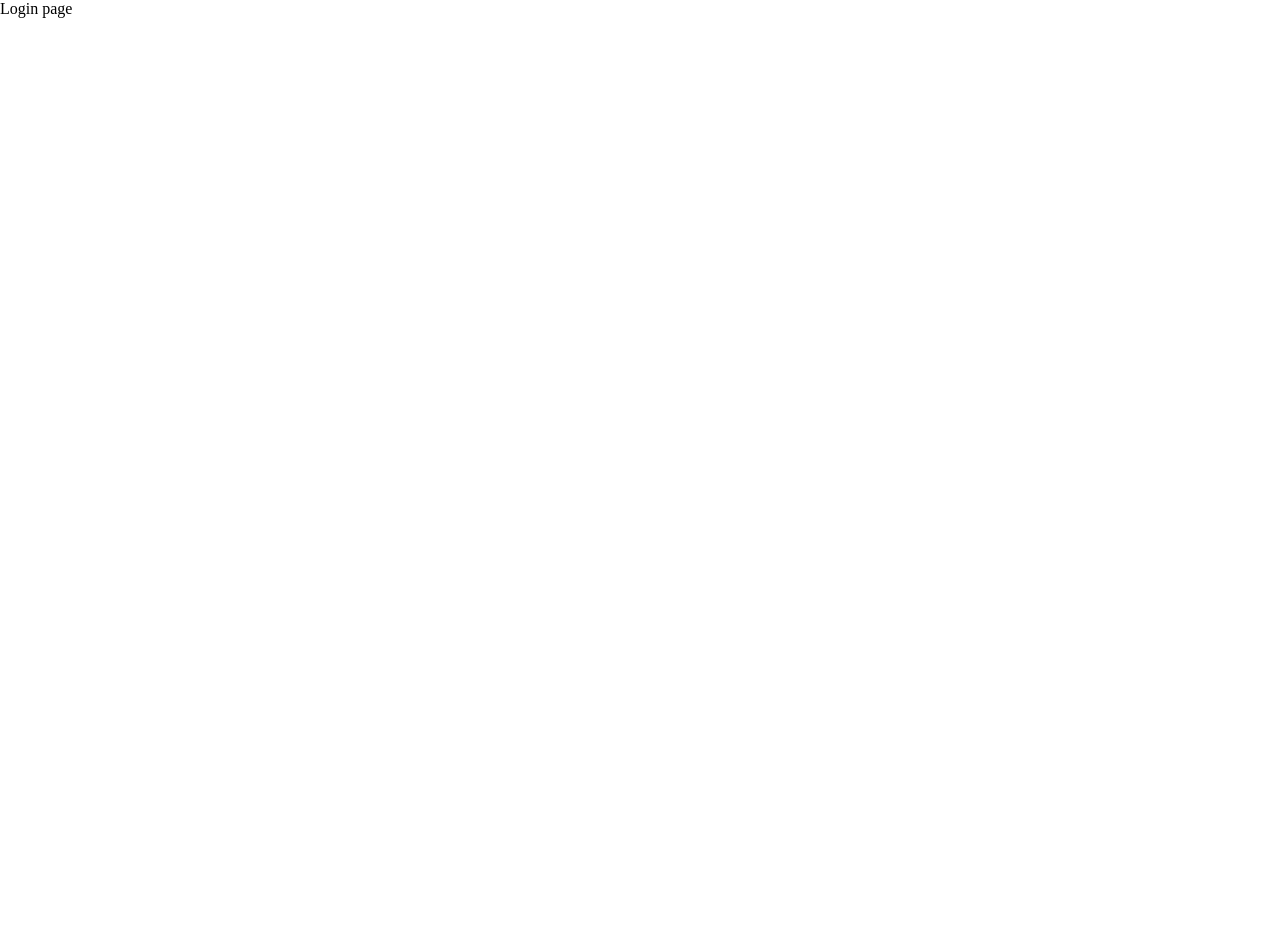
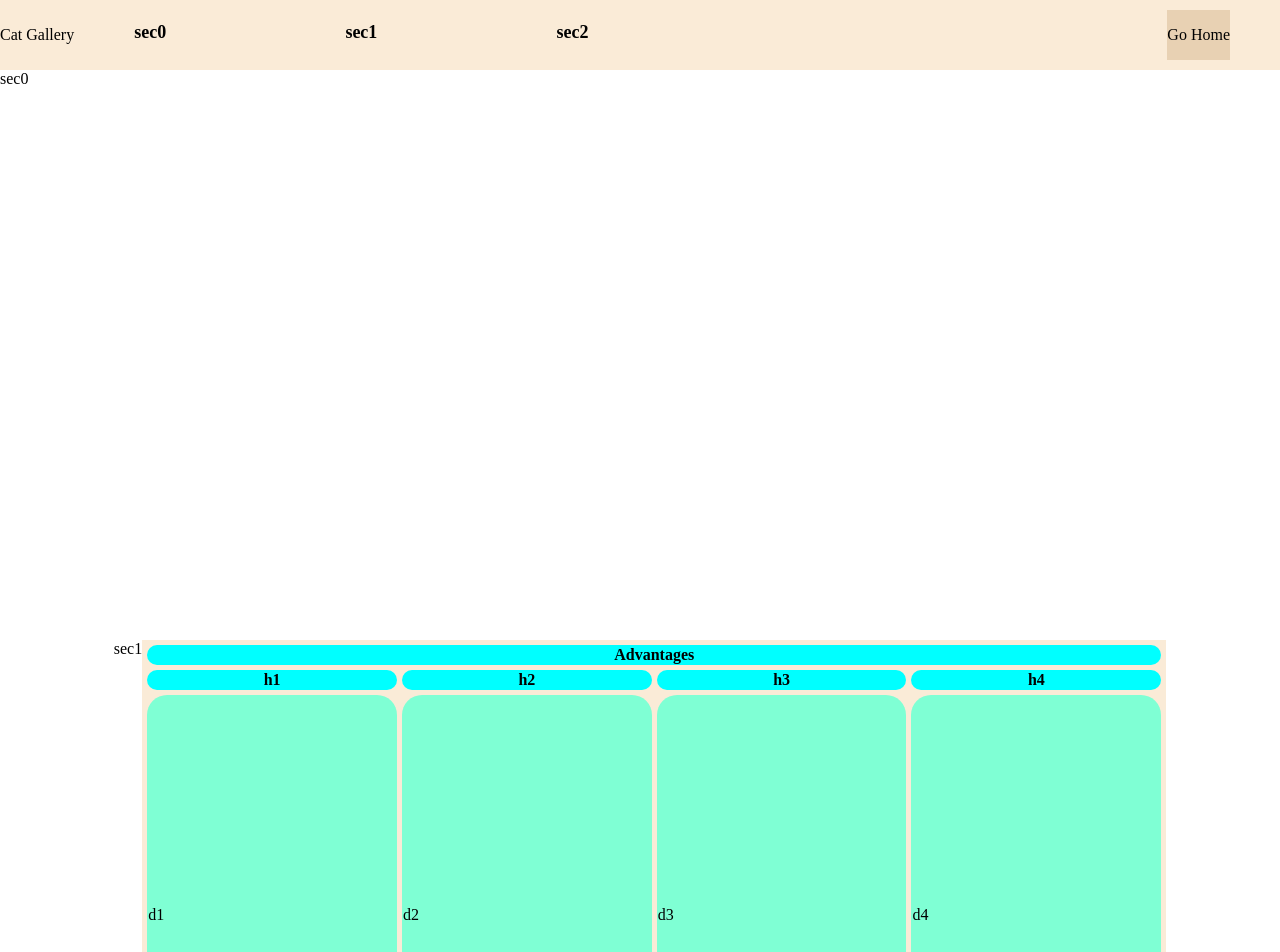
Before and after one commit to Ayohinliveaid/Vue3Project, a Vue app: page /login in a window 1280 px wide. Shown: the top 952 px of the page. Before the commit the page ends 800 px from the top, so only its background shows below. Built offline with nearby package versions, Linux system fonts and the light colour scheme.

Commit message:
Intro page

```diff
--- a/router/index.js
+++ b/router/index.js
@@ -4,7 +4,7 @@ import Login from '/src/views/Login.vue'
 
 const routes = [
     {
-        path: '',
+        path: '/',
         name: 'home',
         component: Home,
     },
--- a/src/views/Login.vue
+++ b/src/views/Login.vue
@@ -1,13 +1,43 @@
 <template lang="">
-    <div>
-        Login page
-
+    <header class=header>
+        <!-- <img src=""  alt="LOGO"/> -->
+          Cat Gallery
+            <ul>
+                <li><a href="#sec0">sec0</a></li>
+                <li><a href="#sec1">sec1</a></li>
+                <li><a href="#sec2">sec2</a></li>
+            </ul>
+        <router-link to="/" class="routerLink">Go Home</router-link>
+    </header>
+    <div></div>
+    <div id="sec0" class="sec0">sec0</div>
+    <div id="sec1" class="sec1">sec1
+        <table class="table" cellspacing="5">
+            <thead>
+                <tr>
+                    <th colspan=4><div>Advantages</div></th>
+                </tr>
+                <tr>
+                    <th><div>h1</div></th>
+                    <th><div>h2</div></th>
+                    <th><div>h3</div></th>
+                    <th><div>h4</div></th>
+                </tr>
+            </thead>
+            <tbody>
+                <tr>
+                    <td><div>d1</div></td>
+                    <td><div>d2</div></td>
+                    <td><div>d3</div></td>
+                    <td><div>d4</div></td>
+                </tr>
+            </tbody>
+        </table>
 
     </div>
+    <div id="sec2" class="sec2">sec2</div>
+</template>
 
-
-
-</template>
 <script>
 export default {
     name: "Login"
@@ -17,5 +47,92 @@ export default {
 </script>
 
 <style>
+.header {
+    background-color: antiquewhite;
+    display: flex;
+    align-items: center;
+    position: fixed;
+    width:100vw;
 
+}
+
+.header ul {
+    display: flex;
+    margin-left: 50px;
+    margin-top: 0;
+    /* margin-right: 50px; */
+    padding-bottom: 0;
+    padding-left: 10px;
+    margin-bottom: 0;
+}
+
+.header ul li {
+    margin-right: 14vw;
+    list-style-type: none;
+    height: 70px;
+    /* display:flex;
+    align-items: center; */
+}
+
+.header ul li:hover {
+    background-color: aqua;
+}
+
+.header ul li a {
+    line-height: 65px;
+    text-decoration: none;
+    font-size: large;
+    font-weight: bold;
+    background-color: antiquewhite;
+    padding-top: 25px;
+    padding-bottom: 22px;
+    color: black;
+}
+
+.routerLink {
+    line-height: 50px;
+    text-decoration: none;
+    height: 50px;
+    background-color: rgb(232, 209, 179);
+    color: black;
+    /* positon:absolute; */
+    margin-left: auto;
+    margin-right:50px;
+
+}
+.routerLink:hover{
+    background-color: rgb(213, 173, 120);
+}
+
+.sec0{
+    height:500px;
+    padding-top: 70px;
+
+}
+.sec1{
+    height:500px;
+    padding-top: 70px;
+    display: flex;
+    justify-content: center;
+
+}
+.sec2{
+    height:500px;
+    padding-top: 70px;
+
+}
+
+.table{
+    width: 80vw;
+    background-color: antiquewhite;
+}
+.table th{
+    background-color: aqua;
+    border-radius: 20px;
+    width:20vw;
+}
+.table td{
+    background-color: aquamarine;
+    border-radius: 20px;
+}
 </style>
```
Also changed, not shown: src/style.css (line endings or trailing spaces).
